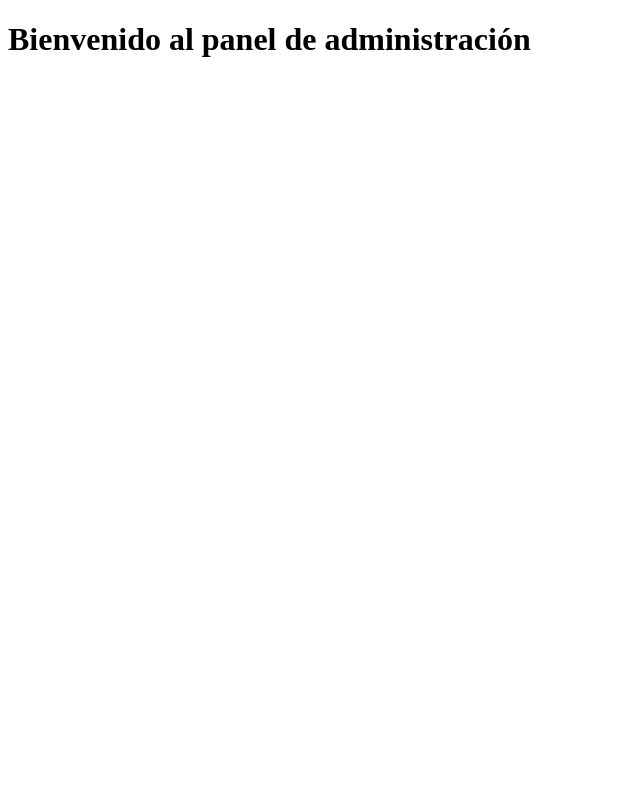
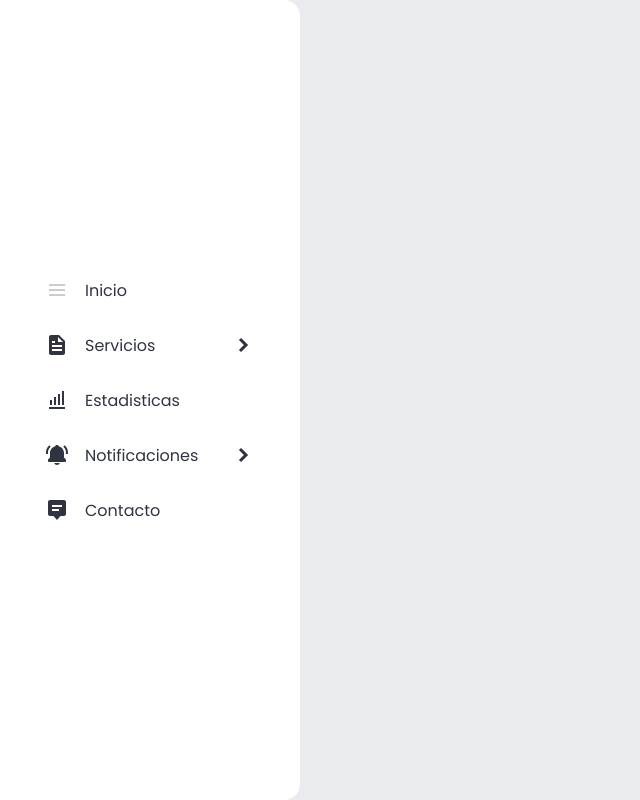
Before and after one commit to Unkoll/ProyectoSemestral, a Django app: template main/templates/administrador/dashboard.html in a window 1280 px wide. Shown: the whole page, without its empty margins (0-640 px from the left). Run offline with Django 4.2, Linux system fonts and the light colour scheme; the template is opened without the code that fills it, so the values that code supplies are empty.

Commit message:
Menú despegable
Se agregó el menú despegable.

```diff
--- a/main/templates/administrador/dashboard.html
+++ b/main/templates/administrador/dashboard.html
@@ -1,10 +1,86 @@
 <!DOCTYPE html>
-<html>
+<html lang="es">
 <head>
-    <title>Panel de administración</title>
+    <meta charset="UTF-8">
+    <meta http-equiv="X-UA-Compatible" content="IE=edge">
+    <meta name="viewport" content="width=device-width, initial-scale=1.0">
+    <title>Menú despegable</title>
+    <link rel="stylesheet" href="estilos.css">
 </head>
 <body>
-    <h1>Bienvenido al panel de administración</h1>
-    <!-- Agrega contenido adicional aquí -->
+
+    <nav class="nav">
+        <ul class="list">
+
+            <li class="list__item">
+                <div class="list__button">
+                    <img src="iconos/menu.svg" class="list__img">
+                    <a href="#" class="nav__link">Inicio</a>
+                </div>
+            </li>
+
+            <li class="list__item list__item--click">
+                <div class="list__button list__button--click">
+                    <img src="iconos/docs.svg" class="list__img">
+                    <a href="#" class="nav__link">Servicios</a>
+                    <img src="iconos/flecha.svg" class="list__arrow">
+                </div>
+
+                <ul class="list__show">
+                    <li class="list__inside">
+                        <a href="#" class="nav__link nav__link--inside">Estoy dentro</a>
+                    </li>
+
+                    <li class="list__inside">
+                        <a href="#" class="nav__link nav__link--inside">Estoy dentro</a>
+                    </li>
+                </ul>
+
+            </li>
+
+
+            <li class="list__item">
+                <div class="list__button">
+                    <img src="iconos/stats.svg" class="list__img">
+                    <a href="#" class="nav__link">Estadisticas</a>
+                </div>
+            </li>
+
+            <li class="list__item list__item--click">
+                <div class="list__button list__button--click">
+                    <img src="iconos/campana.svg" class="list__img">
+                    <a href="#" class="nav__link">Notificaciones</a>
+                    <img src="iconos/flecha.svg" class="list__arrow">
+                </div>
+
+                <ul class="list__show">
+                    <li class="list__inside">
+                        <a href="#" class="nav__link nav__link--inside">Estoy dentro</a>
+                    </li>
+
+                    <li class="list__inside">
+                        <a href="#" class="nav__link nav__link--inside">Estoy dentro</a>
+                    </li>
+
+                    <li class="list__inside">
+                        <a href="#" class="nav__link nav__link--inside">Estoy dentro</a>
+                    </li>
+                </ul>
+
+            </li>
+
+
+            <li class="list__item">
+                <div class="list__button">
+                    <img src="iconos/message.svg" class="list__img">
+                    <a href="#" class="nav__link">Contacto</a>
+                </div>
+            </li>
+
+        </ul>
+    </nav>
+
+
+    <script src="main.js"></script>
 </body>
 </html>
--- /dev/null
+++ b/main/templates/administrador/estilos.css
@@ -0,0 +1,80 @@
+@import url('https://fonts.googleapis.com/css2?family=Poppins:wght@300;400&display=swap');
+
+*{
+    margin: 0;
+    padding: 0;
+    box-sizing: border-box;
+}
+
+body{
+    background: #EAEBEF;
+    font-family: 'Poppins', sans-serif;
+}
+
+.nav{
+    width: 300px;
+}
+
+.nav__link{
+    color: #303440;
+    display: block;
+    padding: 15px 0;
+    text-decoration: none;
+}
+
+.nav__link--inside{
+    border-radius: 6px ;
+    padding-left: 20px;
+    text-align: left;
+}
+
+.nav__link--inside:hover{
+    background: #F6F8FA;
+}
+
+.list{
+    width: 100%;
+    height: 100vh;
+    display: flex;
+    justify-content: center;
+    flex-direction: column;
+    border-radius: 0 16px 16px 0;
+    background: #fff;
+}
+
+.list__item{
+    list-style: none;
+    width: 100%;
+    text-align: center;
+    overflow: hidden;
+}
+
+.list__item--click{
+    cursor: pointer;
+}
+
+.list__button{
+    display: flex;
+    align-items: center;
+    gap: 1em;
+    width: 70%;
+    margin: 0 auto;
+}
+
+.arrow .list__arrow{
+    transform: rotate(90deg);
+}
+
+.list__arrow{
+    margin-left: auto;
+    transition: transform .3s;
+}
+
+.list__show{
+    width: 80%;
+    margin-left: auto;
+    border-left: 2px solid #303440;
+    list-style: none;
+    transition: height .4s;
+    height: 0;
+}
--- /dev/null
+++ b/main/templates/administrador/main.js
@@ -0,0 +1,17 @@
+let listElements = document.querySelectorAll('.list__button--click');
+
+listElements.forEach(listElement => {
+    listElement.addEventListener('click', ()=>{
+
+        listElement.classList.toggle('arrow');
+
+        let height = 0;
+        let menu = listElement.nextElementSibling;
+        if(menu.clientHeight == "0"){
+            height=menu.scrollHeight;
+        }
+
+        menu.style.height = `${height}px`;
+
+    })
+});
```
Also changed, not shown: carritocompra.html (added), main/templates/administrador/iconos/campana.svg (added), main/templates/administrador/iconos/dashboard.svg (added), main/templates/administrador/iconos/docs.svg (added), main/templates/administrador/iconos/flecha.svg (added), main/templates/administrador/iconos/menu.svg (added), main/templates/administrador/iconos/message.svg (added), main/templates/administrador/iconos/stats.svg (added), main/templates/administrador/inicio.html (added).
